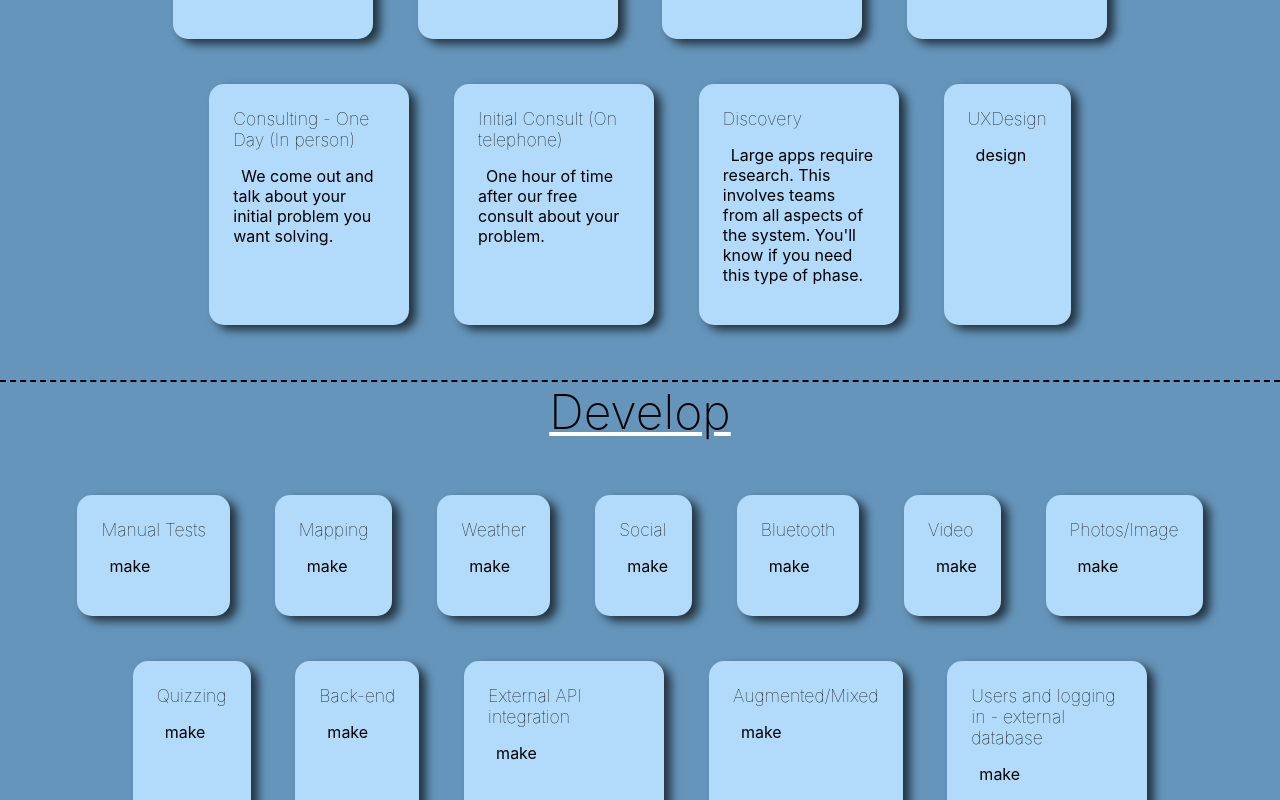
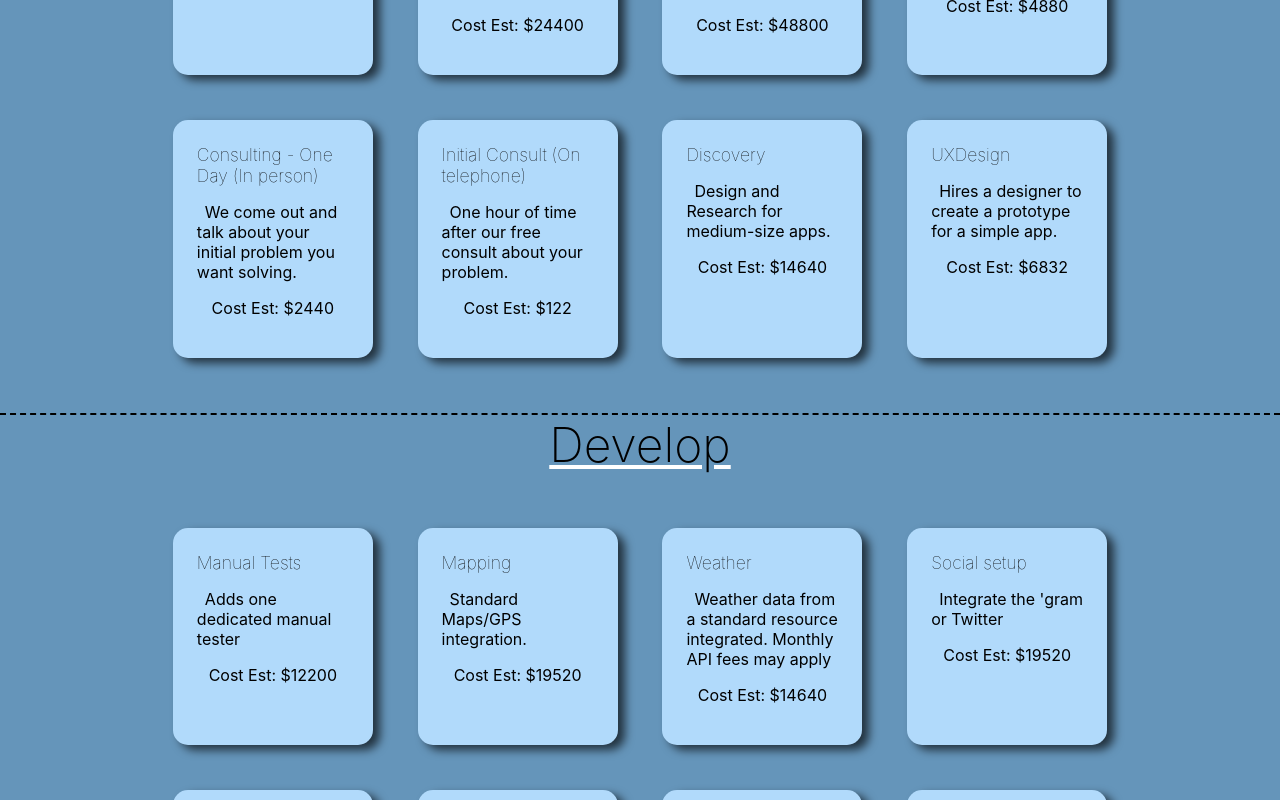
Before and after one commit to gameprogrammingsteven/big-robot-micro-web-main, a Next.js app: page /prices in a window 1280 px wide. Shown: the part 500-1300 px from the top of the page. Built offline with nearby package versions, Linux system fonts and the light colour scheme.

Commit message:
costs finished.
For base estimates. Now to do main site

```diff
--- a/components/bundle/bundle.js
+++ b/components/bundle/bundle.js
@@ -4,13 +4,14 @@ import { useEffect } from 'react';
 import classes from './bundle.module.css'
 
 export default function Bundle(props) {
-    const { desc, title, isActive, weeks, onClicked } = props;
+    const { cost, desc, title, isActive, weeks, onClicked } = props;
     return (
         <div
             onClick={onClicked}
             className={`${classes.bundled} ${isActive ? classes.highlighted : ""}`}>
             <h2 className={classes.title}>{title}</h2>
             <p className={classes.paragraph}>{desc}</p>
+            <p className={classes.paragraphCost}>Cost Est: ${cost}</p>
         </div>
     );
 }
--- a/components/bundle/bundle.module.css
+++ b/components/bundle/bundle.module.css
@@ -1,4 +1,6 @@
 .bundled {
+    display: flex;
+    flex-direction: column;
     border-radius: 15px;
     position: relative;
     /* background-color: blue; */
@@ -10,18 +12,29 @@
     background-color: #b1dafb;
     margin: 1.4rem;
     box-shadow: 7px 5px 10px #000A;
+    justify-content: space-evenly;
 }
 
 .title {
+    display: block;
     margin: 0;
     padding: 0;
     font-weight: 100;
     font-size: 1.1rem;
 }
 
+.paragraphCost {
+    display: flex;
+    flex-direction: column;
+    vertical-align: bottom;
+    font-size: 1rem;
+    text-align: center;
+    /* margin-top: auto; */
+}
+
 .paragraph {
     font-size: 1rem;
-
+    display: block;
 }
 
 .paragraph::first-letter {
--- a/pages/prices/index.js
+++ b/pages/prices/index.js
@@ -86,16 +86,16 @@ function Prices() {
         },
         {
             title: "Discovery",
-            weeks: 1.4,
+            weeks: 3,
             isActive: false,
-            description: "Large apps require research. This involves teams from all aspects of the system. You'll know if you need this type of phase.",
+            description: "Design and Research for medium-size apps.",
             monthly: 0
         },
         {
             title: "UXDesign",
             weeks: 1.4,
             isActive: false,
-            description: "design",
+            description: "Hires a designer to create a prototype for a simple app.",
             monthly: 0
         },
     ]
@@ -105,98 +105,98 @@ function Prices() {
             title: "Manual Tests",
             weeks: 2.5,
             isActive: false,
-            description: "make",
+            description: "Adds one dedicated manual tester",
             monthly: 1
         },
         {
             title: "Mapping",
             weeks: 4,
             isActive: false,
-            description: "make",
+            description: "Standard Maps/GPS integration.",
             monthly: 0
         },
         {
             title: "Weather",
             weeks: 3,
             isActive: false,
-            description: "make",
+            description: "Weather data from a standard resource integrated. Monthly API fees may apply",
             monthly: 0
         },
         {
-            title: "Social",
+            title: "Social setup",
             weeks: 4,
             isActive: false,
-            description: "make",
+            description: "Integrate the 'gram or Twitter",
             monthly: 0
         },
         {
             title: "Bluetooth",
             weeks: 3,
             isActive: false,
-            description: "make",
+            description: "Initial setup for getting devices to speak to one-another",
             monthly: 0
         },
         {
             title: "Video",
             weeks: 4,
             isActive: false,
-            description: "make",
+            description: "Video playback and recording.",
             monthly: 0
         },
         {
             title: "Photos/Image",
             weeks: 2,
             isActive: false,
-            description: "make",
+            description: "Camera, photo editing, and related features such as image altering",
             monthly: 0
         },
         {
             title: "Quizzing",
             weeks: 2,
             isActive: false,
-            description: "make",
+            description: "Basic addition of quiz app, base questions.",
             monthly: 0
         },
         {
             title: "Back-end",
             weeks: 5,
             isActive: false,
-            description: "make",
+            description: "If you need to store basic data. Fees vary based on CoPPA and other regulations such as GDPR",
             monthly: 0
         },
         {
             title: "External API integration",
             weeks: 3.5,
             isActive: false,
-            description: "make",
+            description: "Get data from someone's server and setup a visual representation.",
             monthly: 0
         },
         {
             title: "Augmented/Mixed",
             weeks: 8,
             isActive: false,
-            description: "make",
+            description: "A short, simple, mixed reality app for the phone. Magic Leap available, may add to estimate.",
             monthly: 0
         },
         {
             title: "Users and logging in - external database",
             weeks: 1.5,
             isActive: false,
-            description: "make",
+            description: "Login for pre-existing database, or sign-in-with FB/Goog or your own servers.",
             monthly: 0
         },
         {
             title: "Users and logging in - internal/complexity",
             weeks: 9,
             isActive: false,
-            description: "make",
+            description: "We make the user database.",
             monthly: 0
         },
         {
             title: "Large Game (no art included)",
             weeks: 50,
             isActive: false,
-            description: "make",
+            description: "You wanna make something fun with characters and AI and things that go splat. These can become large very fast. Or small. Talk with us to see if we should raise, or lower, time and costs.",
             monthly: 0
         },
     ]
@@ -207,13 +207,6 @@ function Prices() {
             weeks: 3,
             isActive: false,
             description: "A retainer for keeping us around to fix things",
-            monthly: 1
-        },
-        {
-            title: "Video Services",
-            weeks: 3,
-            isActive: false,
-            description: "We're a video studio. We get get you ready to market and sell.",
             monthly: 1
         },
     ]
@@ -261,7 +254,8 @@ function Prices() {
     const getBundleFor = (dataItem) => {
         return (
             <Bundle title={dataItem.title} weeks={dataItem.weeks} isActive={hasTitle(dataItem.title)}
-                onClicked={() => { clickedUX(dataItem) }} desc={dataItem.description} key={dataItem.title} />
+                onClicked={() => { clickedUX(dataItem) }} desc={dataItem.description} key={dataItem.title}
+                cost={dataItem.weeks * hoursPerWeek * pricePerHour} />
         );
     } //todo find items at other calc
 
```
